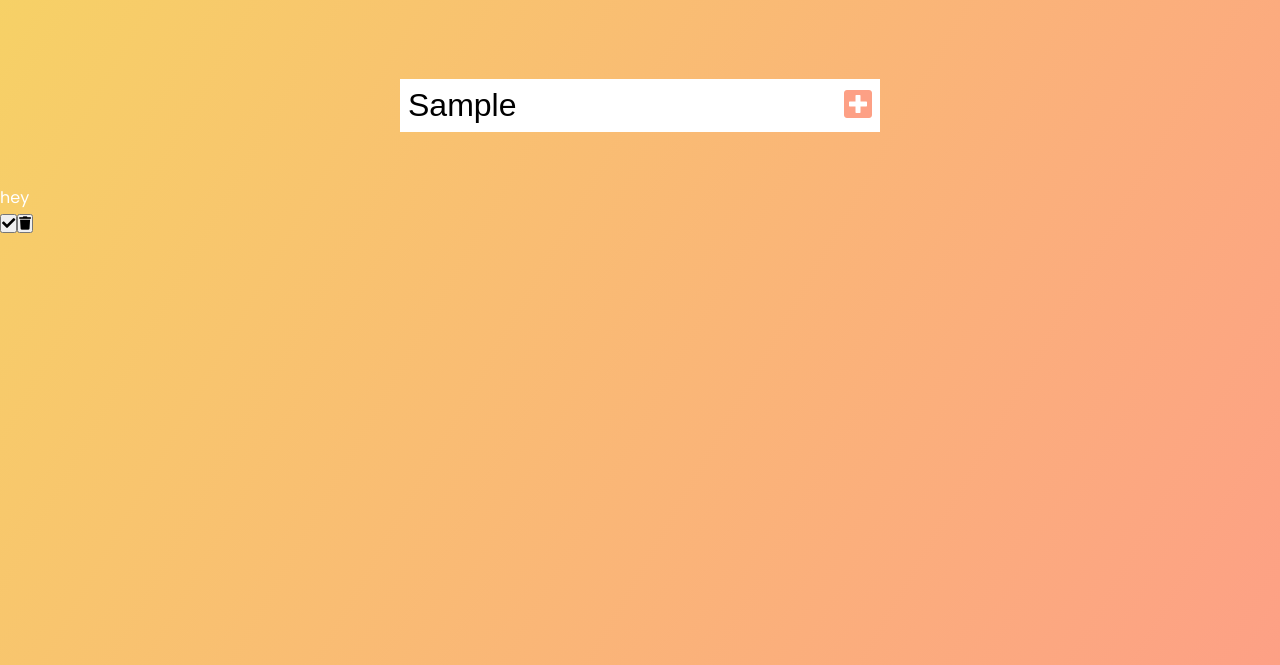
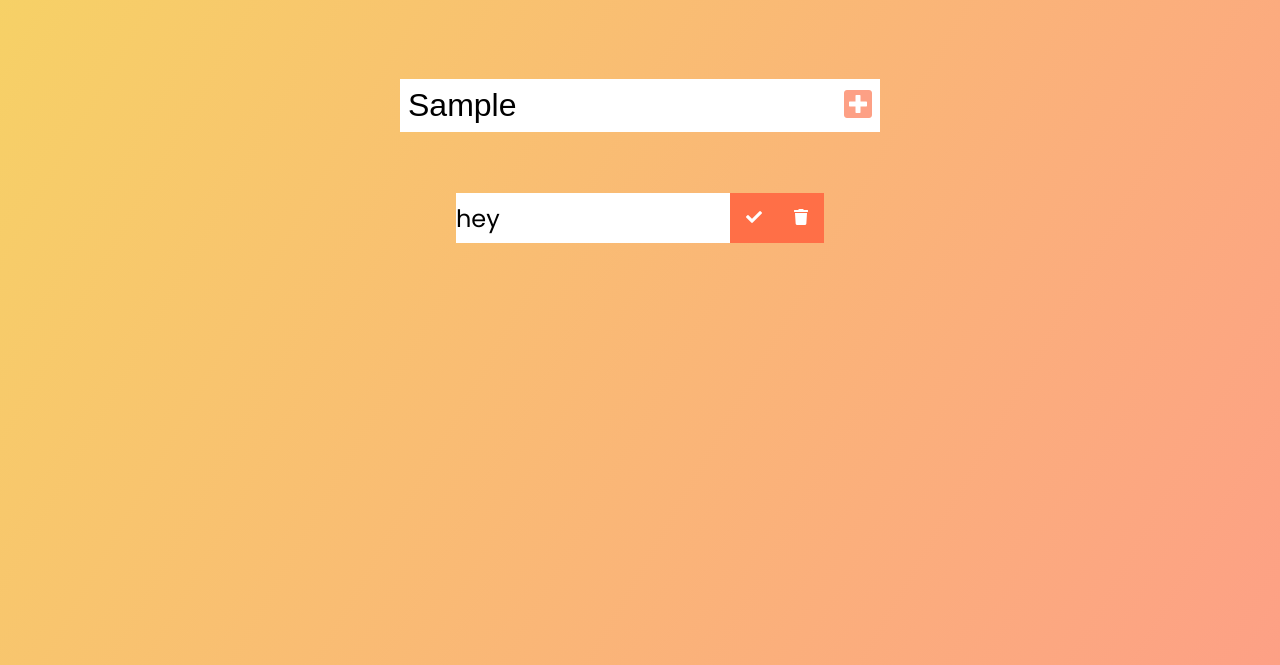
Before and after one commit to Edwardleung1/todolist, a plain HTML site: page index.html in a window 1280 px wide. Both pictures are taken after typing "Sample" into the empty fields and a click on the button 858 px from the left and 240 px from the top of the page. Shown: the part 135-800 px from the top of the page. Drawn offline with Linux system fonts and the light colour scheme.

```diff
--- a/style.css
+++ b/style.css
@@ -42,3 +42,38 @@ form button:hover {
     background-color: #fda085;
     color: white;
 }
+
+.todo-container {
+    display: flex;
+    justify-content: center;
+    align-items: center;
+}
+
+.todo-list {
+    min-width: 30%;
+    list-style: none;
+}
+
+.todo {
+    margin: 0.5rem;
+    background: white;
+    color: black;
+    font-size: 1.5rem;
+    display: flex;
+    justify-content: space-between;
+    align-items: center;
+}
+
+.todo li {
+    flex: 1;
+}
+
+.trash-btn,
+.complete-btn {
+    background: #ff6f47;
+    color: white;
+    border: none;
+    padding: 1rem;
+    cursor: pointer;
+    font-size: 1rem;
+}
```
